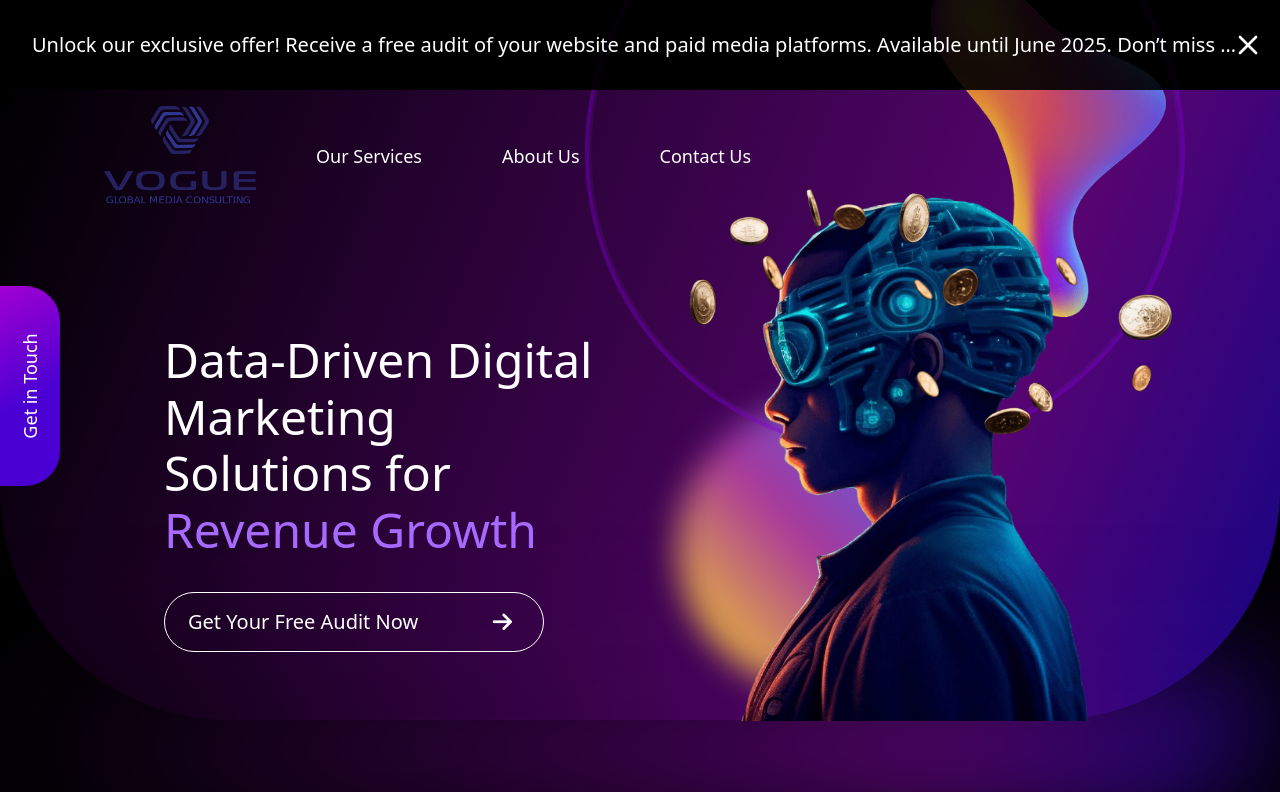
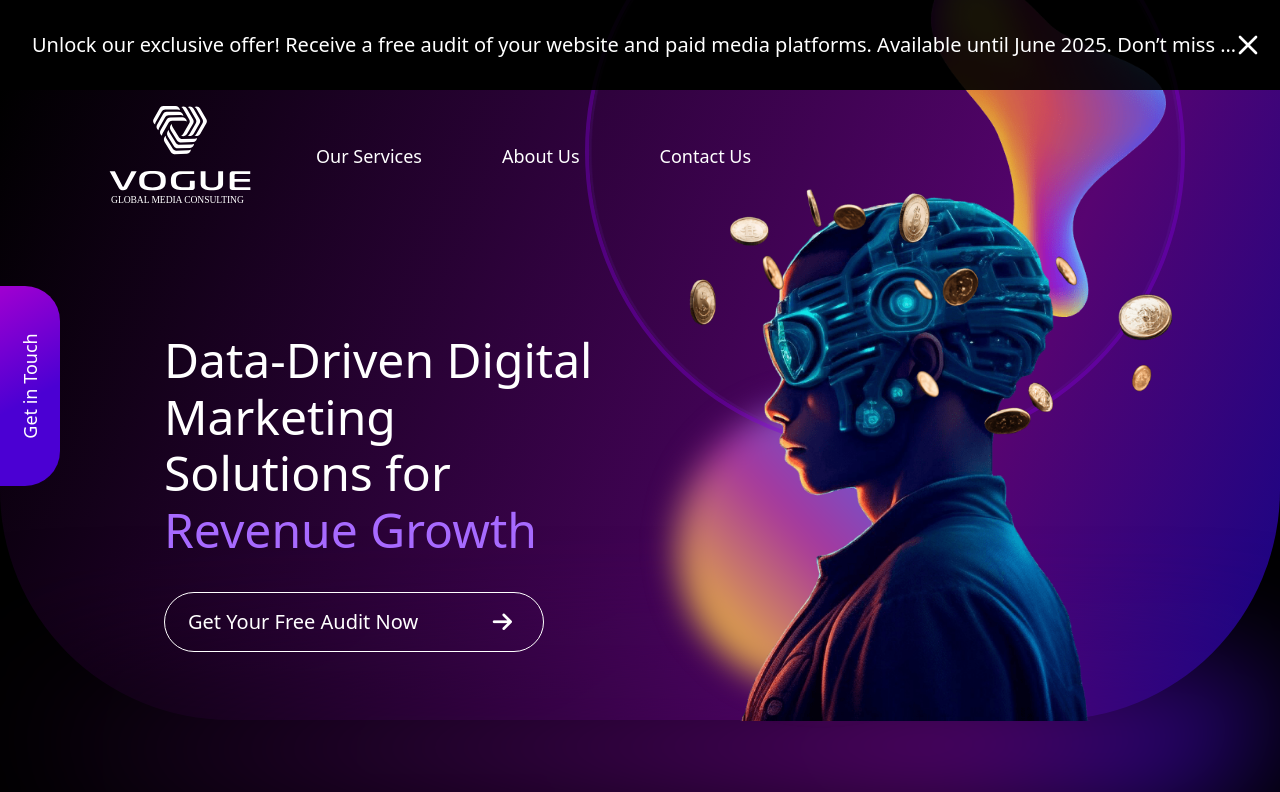
Before and after one commit to Faheemcb/vogue-consulting, an Angular app: page / in a window 1280 px wide. Shown: the top 792 px of the page. Built offline with nearby package versions, Linux system fonts and the light colour scheme; no server answers.

Commit message:
feat: favicon changed

```diff
--- a/src/app/components/home/home.component.html
+++ b/src/app/components/home/home.component.html
@@ -24,7 +24,7 @@ filter: blur(50px); -webkit-filter: blur(60px);">
       <div class="flex flex-col md:flex-row items-center px-4 md:px-6 py-4 md:ml-20">
         <!-- Logo - increased size -->
         <img
-          src="assets/img/vgc.png"
+          src="assets/img/vgc-white.svg"
           alt="Logo"
           class="w-[100px] md:w-[152px] h-auto md:h-[100px] mb-4 md:mb-0 md:mr-5"
         >
--- a/src/app/shared/components/navbar/navbar.component.ts
+++ b/src/app/shared/components/navbar/navbar.component.ts
@@ -11,7 +11,7 @@ import { ContactFormService } from '../../services/contact-form.service';
         <!-- Logo -->
         <a routerLink="/" class="flex items-center">
           <img
-            src="../../../assets/img/vgc.png"
+            src="../../../assets/img/vgc-white.svg"
             class="h-12 sm:h-14 w-auto"
             alt="Flowbite Logo"
           />
--- a/src/index.html
+++ b/src/index.html
@@ -5,7 +5,7 @@
   <title>Vogue Consulting</title>
   <base href="/">
   <meta name="viewport" content="width=device-width, initial-scale=1">
-  <link rel="icon" type="image/x-icon" href="assets/img/Vogue Media Consulting.svg">
+  <link rel="icon" type="image/x-icon" href="assets/img/vgc-white.svg">
   <link rel="stylesheet" href="https://cdnjs.cloudflare.com/ajax/libs/font-awesome/6.7.2/css/all.min.css"
   integrity="sha512-Evv84Mr4kqVGRNSgIGL/F/aIDqQb7xQ2vcrdIwxfjThSH8CSR7PBEakCr51Ck+w+/U6swU2Im1vVX0SVk9ABhg=="
   crossorigin="anonymous" referrerpolicy="no-referrer" />
```
Also changed, not shown: src/assets/img/vgc-white.svg (added).
